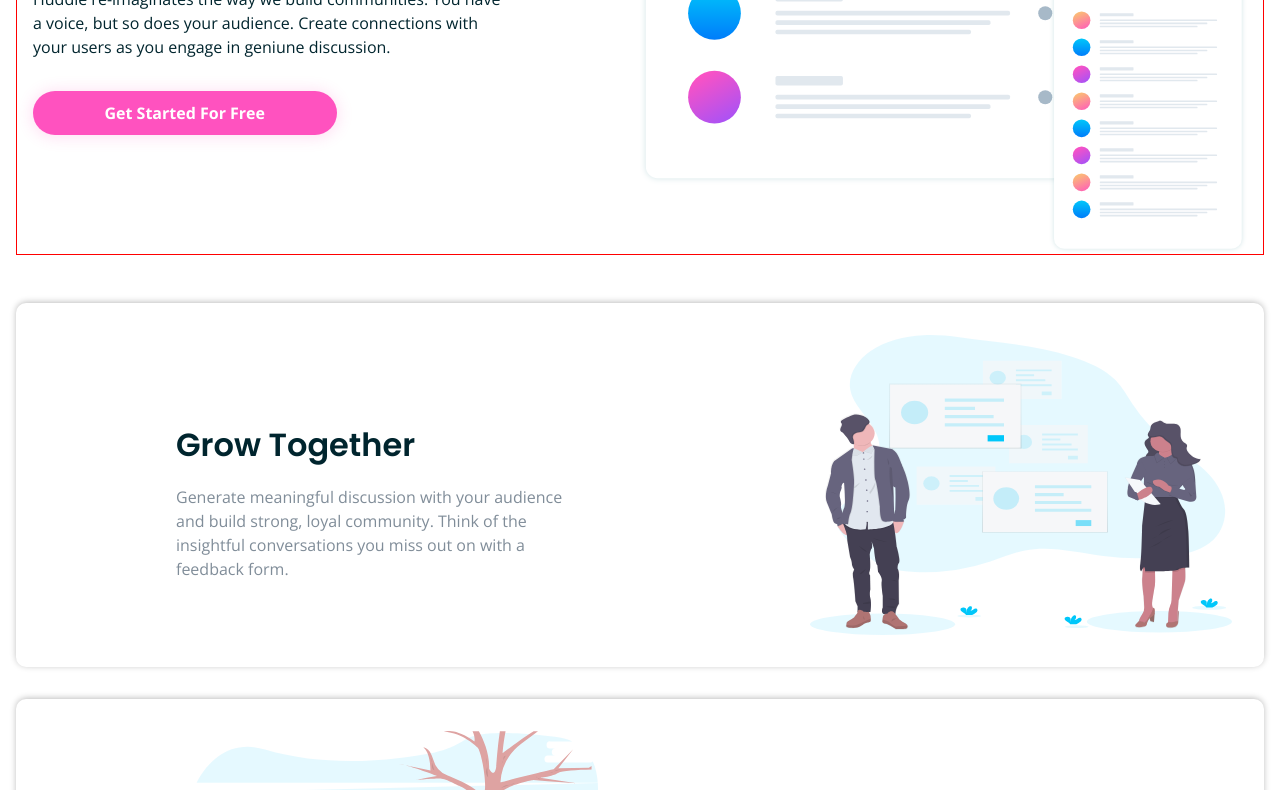
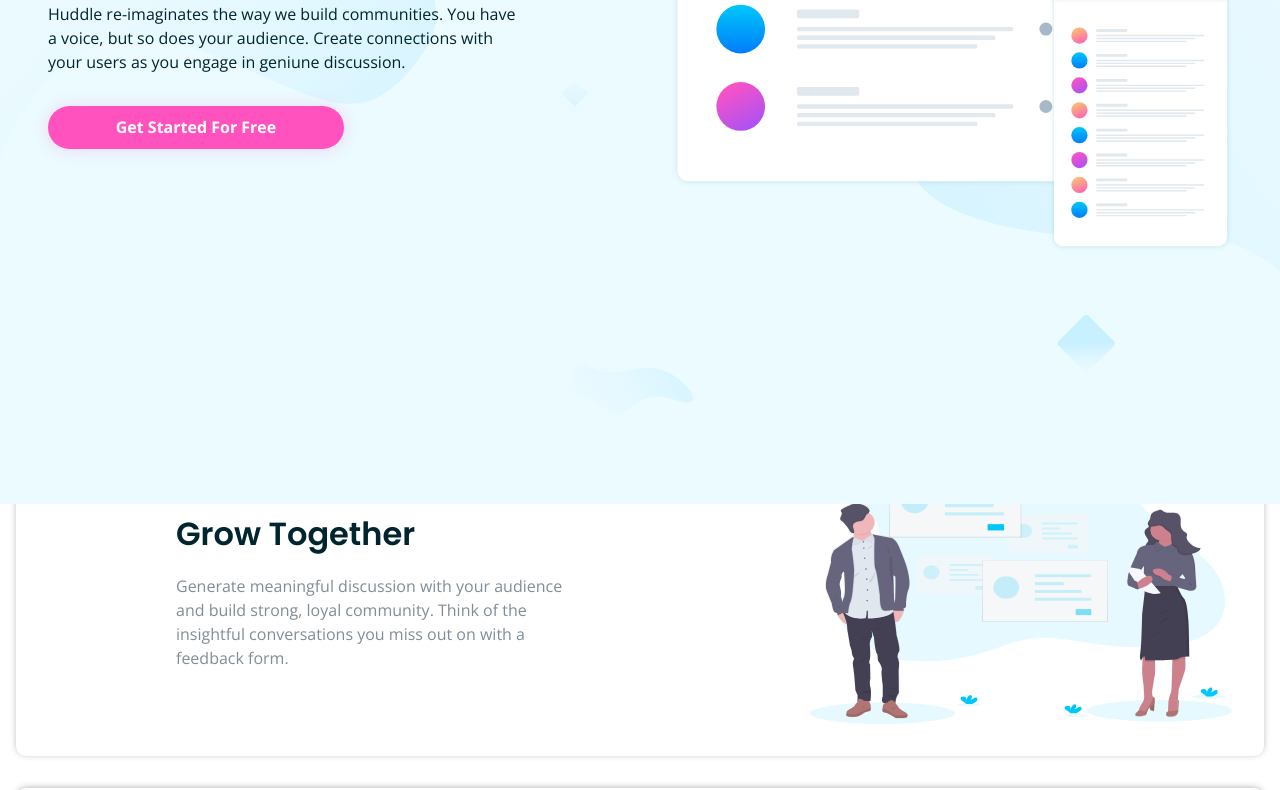
Before and after one commit to hozayves/huddle-landing-page-with-alternating-feature-blocks-master, a plain HTML site: page index.html in a window 1280 px wide. Shown: the part 296-1086 px from the top of the page. Drawn offline with nearby package versions, Linux system fonts and the light colour scheme.

Commit message:
Update automatically

```diff
--- a/dist/css/main.css
+++ b/dist/css/main.css
@@ -26,6 +26,7 @@
       -ms-flex-align: center;
           align-items: center;
   padding: 2rem 1rem 1rem 1rem;
+  width: 100%;
 }
 
 .header__logo {
@@ -60,12 +61,36 @@
   -webkit-box-align: center;
       -ms-flex-align: center;
           align-items: center;
-  padding: 2rem 1rem 1rem 1rem;
+  padding: 0 1rem 1rem 1rem;
   position: relative;
 }
 
+main .bg {
+  display: -webkit-box;
+  display: -ms-flexbox;
+  display: flex;
+  -webkit-box-orient: vertical;
+  -webkit-box-direction: normal;
+      -ms-flex-direction: column;
+          flex-direction: column;
+  -webkit-box-align: center;
+      -ms-flex-align: center;
+          align-items: center;
+  gap: 1rem;
+  background-image: url("../images/bg-hero-mobile.svg");
+  background-color: #ebfbff;
+  background-repeat: no-repeat;
+  background-size: cover;
+  position: absolute;
+  top: 0;
+  left: 0;
+  width: 100%;
+  height: auto;
+  padding-bottom: 2rem;
+}
+
 main .community {
-  padding: 0 1rem;
+  padding: 2rem 1rem 0 1rem;
   display: -webkit-box;
   display: -ms-flexbox;
   display: flex;
@@ -140,6 +165,10 @@
   max-width: 100%;
 }
 
+main .community__img img {
+  height: 250px;
+}
+
 main .features {
   display: -webkit-box;
   display: -ms-flexbox;
@@ -155,7 +184,7 @@
       -ms-flex-align: center;
           align-items: center;
   gap: 2rem;
-  margin-top: 3rem;
+  margin-top: 53rem;
   margin-bottom: 10rem;
   min-width: 100%;
 }
@@ -371,6 +400,31 @@
 }
 
 @media screen and (min-width: 768px) {
+  main {
+    position: relative;
+  }
+  main .bg {
+    display: -webkit-box;
+    display: -ms-flexbox;
+    display: flex;
+    -webkit-box-orient: vertical;
+    -webkit-box-direction: normal;
+        -ms-flex-direction: column;
+            flex-direction: column;
+    -webkit-box-align: center;
+        -ms-flex-align: center;
+            align-items: center;
+    gap: 5rem;
+    background-image: url("../images/bg-hero-desktop.svg");
+    background-color: #ebfbff;
+    background-repeat: no-repeat;
+    background-size: cover;
+    position: absolute;
+    top: 0;
+    left: 0;
+    width: 100%;
+    height: 100vh;
+  }
   main .community__txt__title {
     font-size: 2rem;
     width: 400px;
@@ -384,8 +438,12 @@
   main .community__img {
     width: 90%;
   }
+  main .community__img img {
+    height: 400px;
+  }
   main .features {
     width: 90%;
+    margin-top: 67rem;
   }
   main .features .feature__txt__title {
     font-size: 2rem;
@@ -407,8 +465,36 @@
 }
 
 @media screen and (min-width: 980px) {
+  .header {
+    padding-left: 3rem;
+    padding-right: 3rem;
+  }
+  main {
+    position: relative;
+  }
+  main .bg {
+    display: -webkit-box;
+    display: -ms-flexbox;
+    display: flex;
+    -webkit-box-orient: vertical;
+    -webkit-box-direction: normal;
+        -ms-flex-direction: column;
+            flex-direction: column;
+    -webkit-box-align: center;
+        -ms-flex-align: center;
+            align-items: center;
+    gap: 2rem;
+    height: 100vh;
+    background-image: url("../images/bg-hero-desktop.svg");
+    background-color: #ebfbff;
+    background-repeat: no-repeat;
+    background-size: cover;
+    position: absolute;
+    top: 0;
+    left: 0;
+    width: 100%;
+  }
   main .community {
-    border: 1px solid red;
     -webkit-box-orient: horizontal;
     -webkit-box-direction: normal;
         -ms-flex-direction: row;
@@ -416,6 +502,9 @@
     -webkit-box-pack: start;
         -ms-flex-pack: start;
             justify-content: flex-start;
+    width: 100%;
+    padding-left: 3rem;
+    padding-right: 3rem;
   }
   main .community__txt {
     text-align: left;
@@ -438,6 +527,19 @@
   }
   main .community__img {
     width: 50%;
+    display: -webkit-box;
+    display: -ms-flexbox;
+    display: flex;
+    -webkit-box-orient: horizontal;
+    -webkit-box-direction: normal;
+        -ms-flex-direction: row;
+            flex-direction: row;
+    -webkit-box-pack: end;
+        -ms-flex-pack: end;
+            justify-content: flex-end;
+  }
+  main .features {
+    margin-top: 43rem;
   }
   main .features .feature {
     -webkit-box-orient: horizontal;
```
Also changed, not shown: 1 other file.
